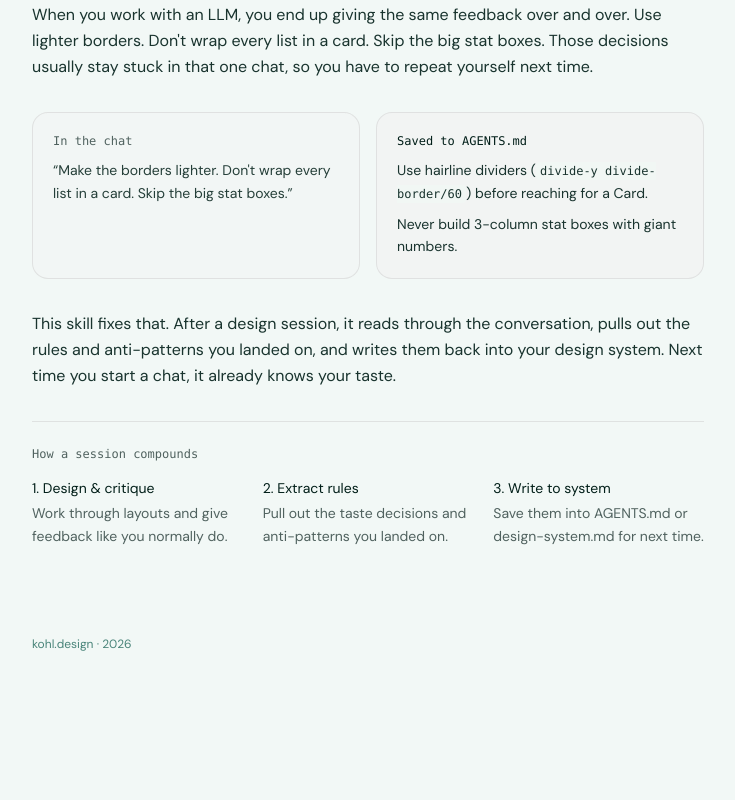
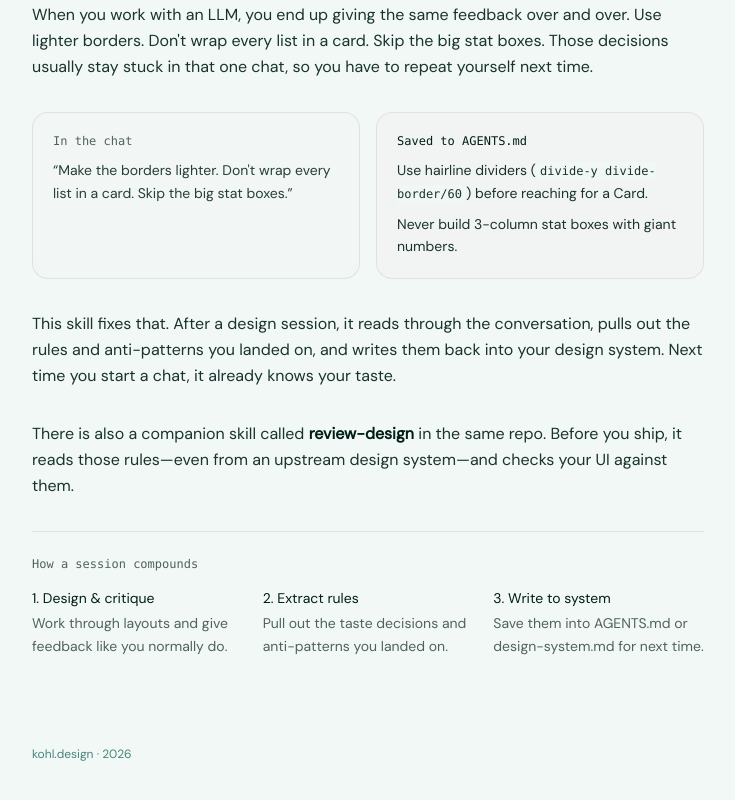
Before and after one commit to bergets/kohl-design, a Next.js app: page /notes/compound-design in a window 1280 px wide. Shown: the part 633-1433 px from the top of the page, without its empty margins (24-759 px from the left). Before the commit the page ends 1341 px from the top, so only its background shows below. Built offline with nearby package versions, Linux system fonts and the light colour scheme.

Commit message:
chore(notes): mention companion review-design skill

```diff
--- a/app/notes/compound-design/page.tsx
+++ b/app/notes/compound-design/page.tsx
@@ -125,6 +125,15 @@ export default function CompoundDesignNotePage() {
               time you start a chat, it already knows your taste.
             </p>
 
+            <p>
+              There is also a companion skill called{" "}
+              <strong className="font-semibold text-foreground">
+                review-design
+              </strong>{" "}
+              in the same repo. Before you ship, it reads those rules—even from
+              an upstream design system—and checks your UI against them.
+            </p>
+
             {/* 3-step strip */}
             <div className="border-t border-border/60 pt-6 space-y-4">
               <p className="text-xs font-mono text-muted-foreground">
```
